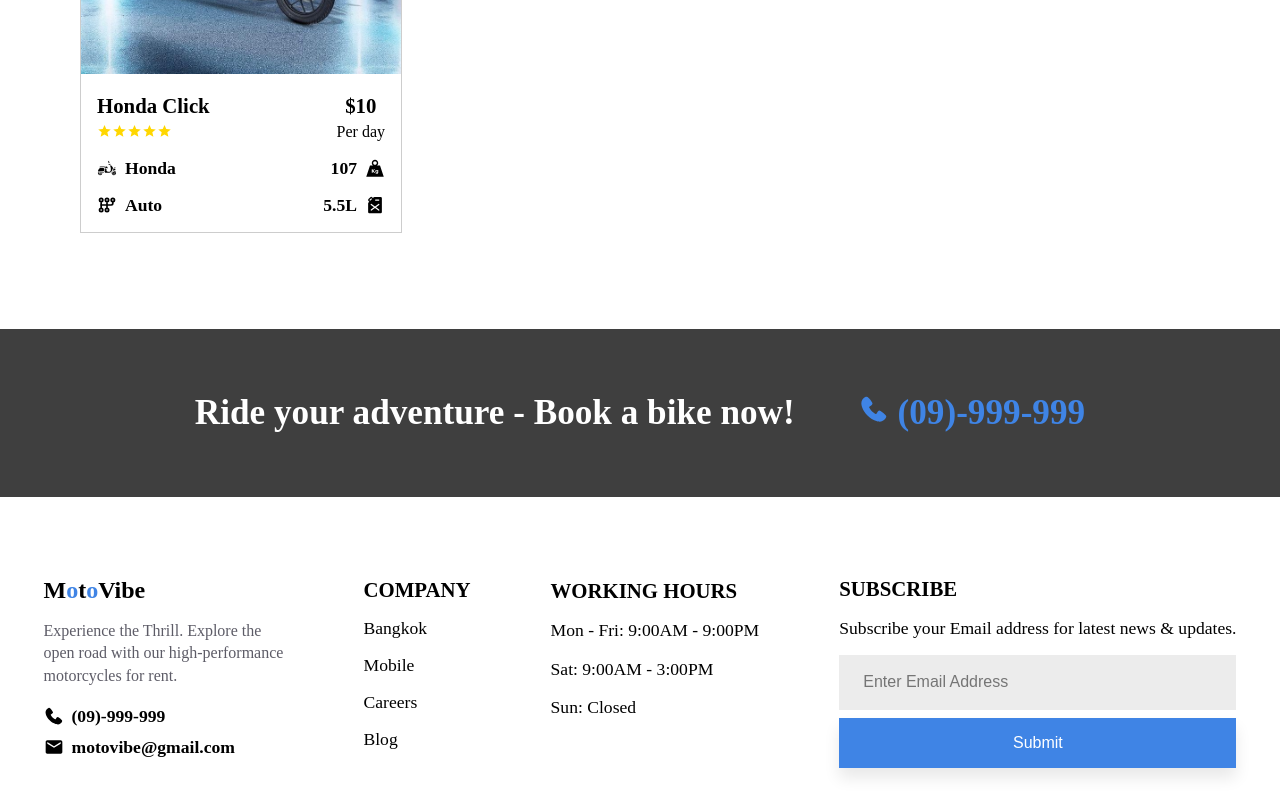
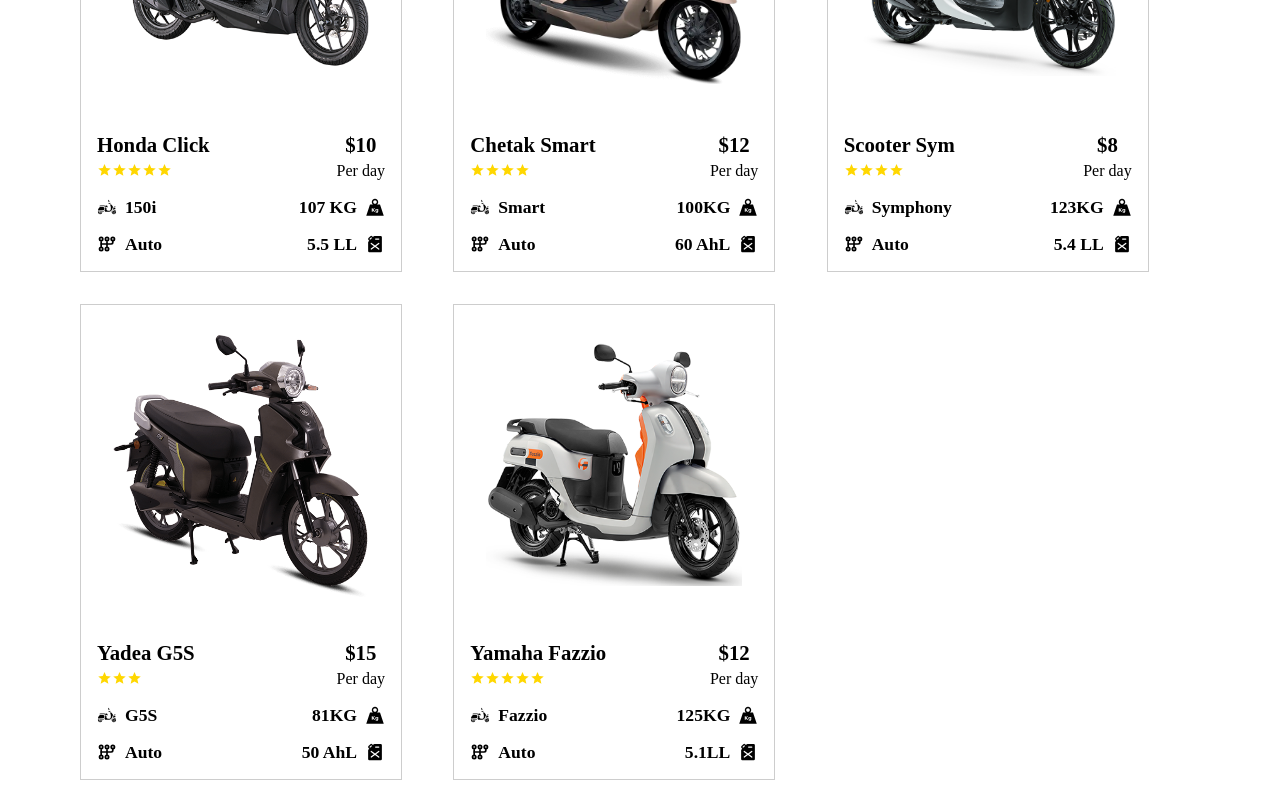
Before and after one commit to OnigiriKing/moto-vibe, a React (Create React App) app: page /Models in a window 1280 px wide. Shown: the part 700-1500 px from the top of the page. Built offline with nearby package versions, Linux system fonts and the light colour scheme.

Commit message:
Bike models ready

```diff
--- a/src/pages/bikeModelsPage/BikeModels.jsx
+++ b/src/pages/bikeModelsPage/BikeModels.jsx
@@ -1,22 +1,58 @@
 import AllPagesStart from "../navBar/AllPagesStart";
 import AllPagesFooter from "../footerPage/AllPagesFooter";
 import BikeDes from "./components/BikeDes";
-import hondaClick from "../../img/HondaClick.jpg";
+import { bikes } from "../homePage/components/BikeModels";
 
 export default function BikeModels() {
   return (
     <div>
-      <AllPagesStart />
+      <AllPagesStart page="Bike Models" />
       <div id="bike-models-page">
         <div className="bike-models-wrapper">
           <BikeDes
-            bikeType="Honda"
             bikeModel="Honda Click"
-            price="10"
-            gas="5.5"
-            weight="107"
-            img={hondaClick}
-            star = "5"
+            bikeType={bikes.Honda.model}
+            price={bikes.Honda.price}
+            gas={bikes.Honda.tank}
+            weight={bikes.Honda.weight}
+            img={bikes.Honda.img}
+            star="5"
+          />
+          <BikeDes
+            bikeModel="Chetak Smart"
+            bikeType={bikes.Chetak.model}
+            price={bikes.Chetak.price}
+            gas={bikes.Chetak.tank}
+            weight={bikes.Chetak.weight}
+            img={bikes.Chetak.img}
+            star="4"
+          />
+          <BikeDes
+            bikeModel="Scooter Sym"
+            bikeType={bikes.Sym.model}
+            price={bikes.Sym.price}
+            gas={bikes.Sym.tank}
+            weight={bikes.Sym.weight}
+            img={bikes.Sym.img}
+            star="4"
+          />
+          <BikeDes
+            bikeModel="Yadea G5S"
+            bikeType={bikes.Yadea.model}
+            price={bikes.Yadea.price}
+            gas={bikes.Yadea.tank}
+            weight={bikes.Yadea.weight}
+            img={bikes.Yadea.img}
+            star="3"
+          />
+          <BikeDes
+            bikeModel="Yamaha Fazzio"
+            bikeType={bikes.Yamaha.model}
+            price={bikes.Yamaha.price}
+            gas={bikes.Yamaha.tank}
+            weight={bikes.Yamaha.weight}
+            img={bikes.Yamaha.img}
+            star="5"
           />
         </div>
       </div>
--- a/src/pages/homePage/components/BikeModels.jsx
+++ b/src/pages/homePage/components/BikeModels.jsx
@@ -5,11 +5,7 @@
 import yamahaBike from "../../../img/Yamaha.png";
 import React from "react";
 
-export function Models() {
-
-    const [bikeType, setType] = React.useState('Honda')
-
-    const bikes = {
+export const bikes = {
   Honda: {
     price: "10",
     model: "150i",
@@ -56,6 +52,12 @@
     img: yamahaBike,
   },
 };
+
+export function Models() {
+
+    const [bikeType, setType] = React.useState('Honda')
+
+
 
     return (
       <div id="bike-models">
--- a/src/styles/bikeModelsStyle/_models.scss
+++ b/src/styles/bikeModelsStyle/_models.scss
@@ -18,11 +18,18 @@
 .bike-des-wrapper {
   border: 1px solid rgb(205, 205, 205);
   width: 20rem;
+  margin-bottom: 2rem;
 }
 
 .bike-des-img {
+  height: 20rem;
+  display: flex;
+  justify-content: center;
+  align-items: center;
+
   img {
-    width: 20rem;
+    width: 16rem;
+    margin: 1rem;
   }
 }
 
```
Also changed, not shown: src/dist/style.css, src/img/HondaClick.jpg (deleted), 1 other file (tests, documents, lock files or other folders). Lines whose indentation alone changed are shown as unchanged.
